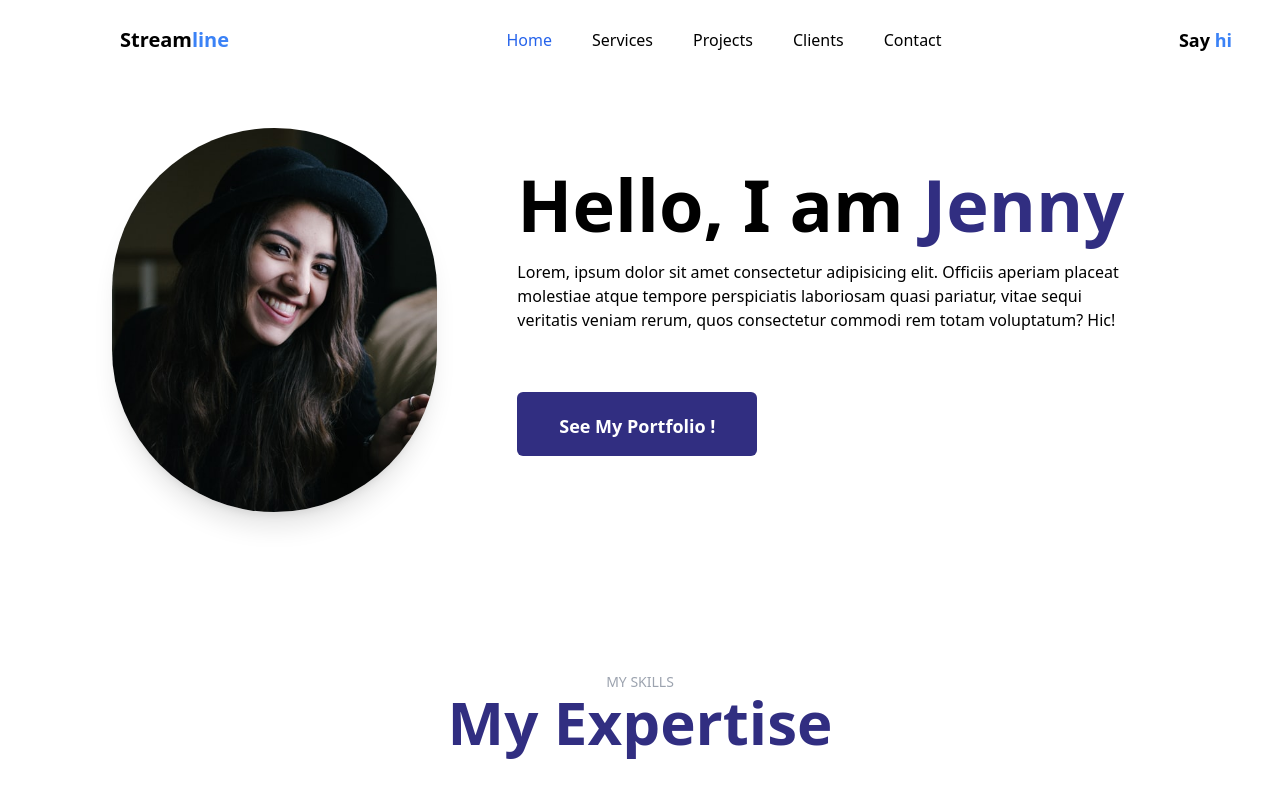
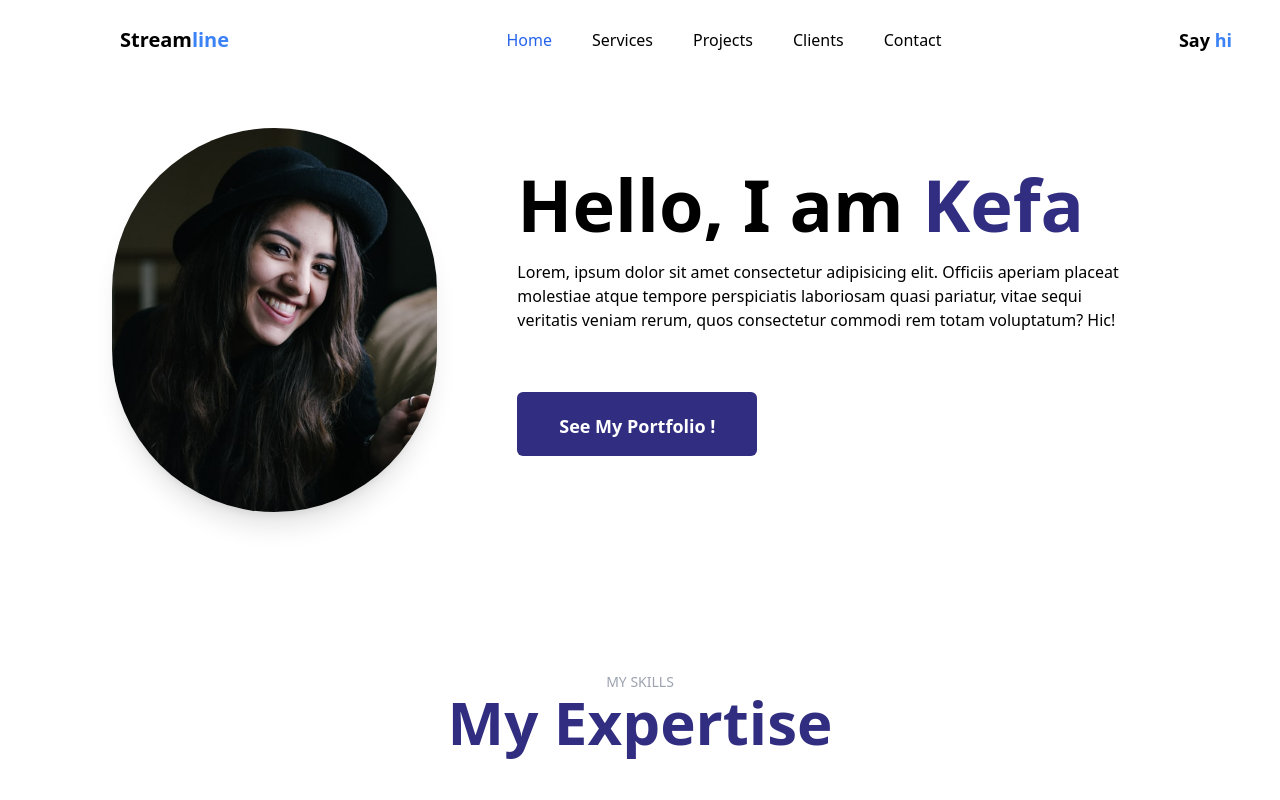
Before and after one commit to Kefa698/web, a Next.js app: page / in a window 1280 px wide. Shown: the top 800 px of the page. Built offline with nearby package versions, Linux system fonts and the light colour scheme.

Commit message:
name
Signed-off-by: Kefa698 <kefaombongi07@gmail.com>

```diff
--- a/pages/homePage.js
+++ b/pages/homePage.js
@@ -19,7 +19,7 @@ function Home() {
 					</div>
 					<div className="flex flex-col md:ml-20 mx-10 mt-10">
 						<h1 className="font-bold text-7xl text-left mb-5">
-							Hello, I am <span className="text-indigo-900">Jenny</span>
+							Hello, I am <span className="text-indigo-900">Kefa</span>
 						</h1>
 						<p className="text-left font-normal font mb-5 flex-wrap">
 							Lorem, ipsum dolor sit amet consectetur adipisicing elit. Officiis
```
